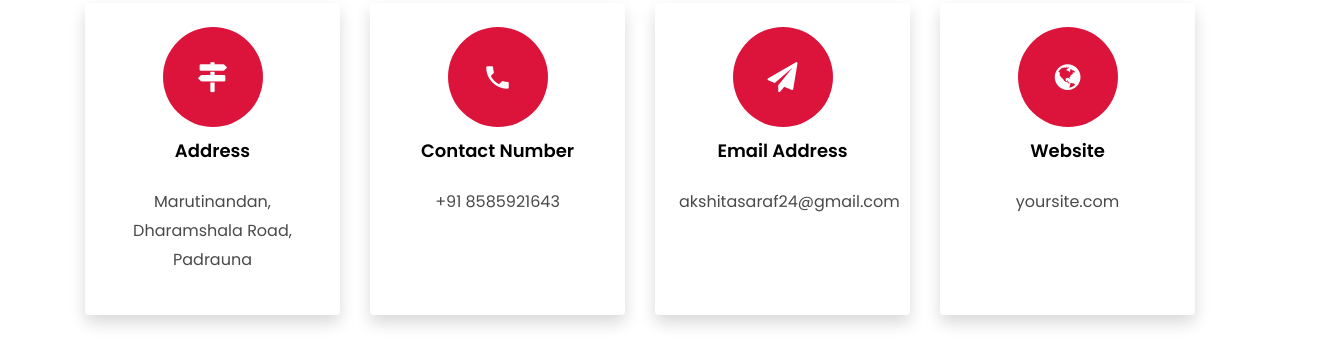
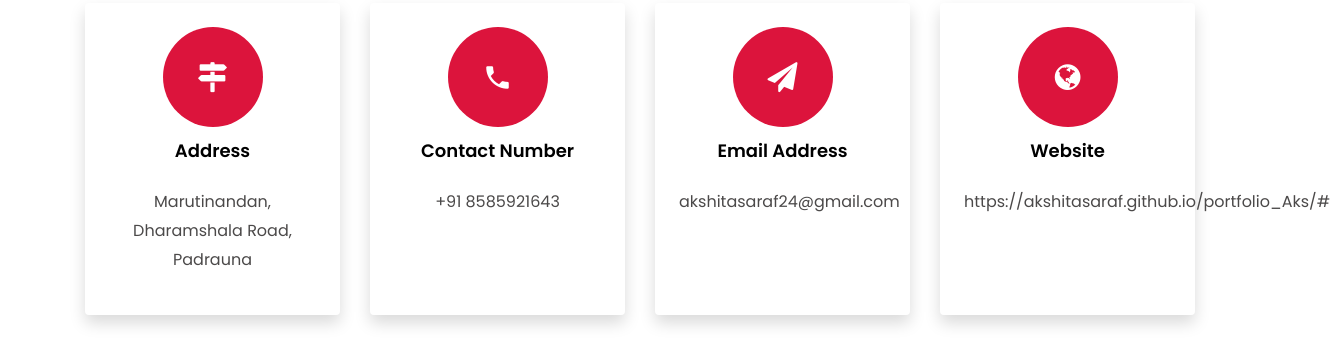
Before and after one commit to AkshitaSaraf/AkshitaSaraf.github.io, a plain HTML site: page index.html in a window 1280 px wide. Shown: the part 5893-6234 px from the top of the page, 1330 px wide, since content can reach past the window. Drawn offline with nearby package versions, Linux system fonts and the light colour scheme; files whose address does not match are found by name.

Commit message:
Update index.html
Website link

```diff
--- a/index.html
+++ b/index.html
@@ -376,7 +376,7 @@
           		</div>
           		<div>
 	          		<h3 class="mb-4">Website</h3>
-		            <p style="color:#4b4949;">yoursite.com</p>
+		            <p style="color:#4b4949;">https://akshitasaraf.github.io/portfolio_Aks/#</p>
 	            </div>
 	          </div>
           </div>
```
